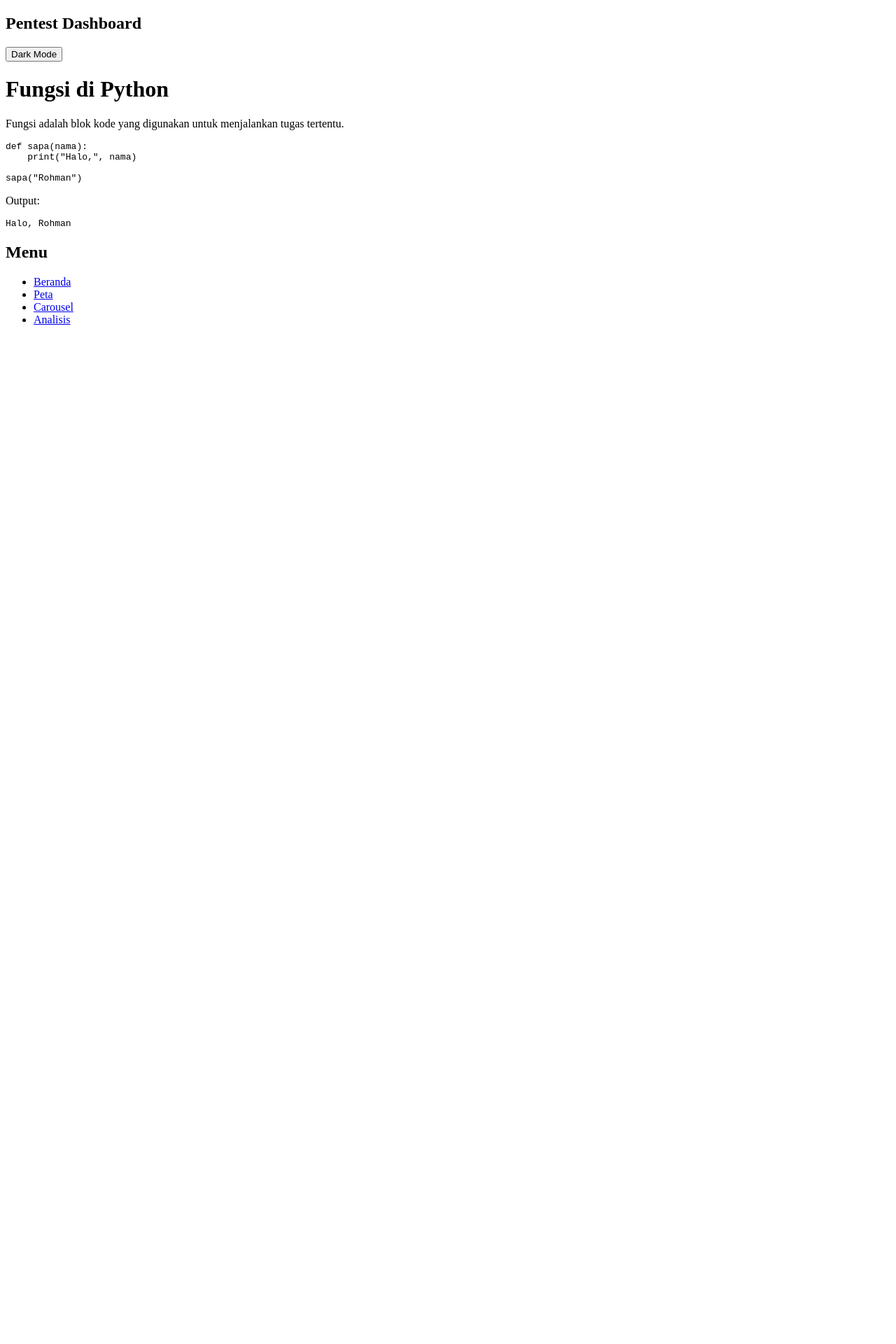
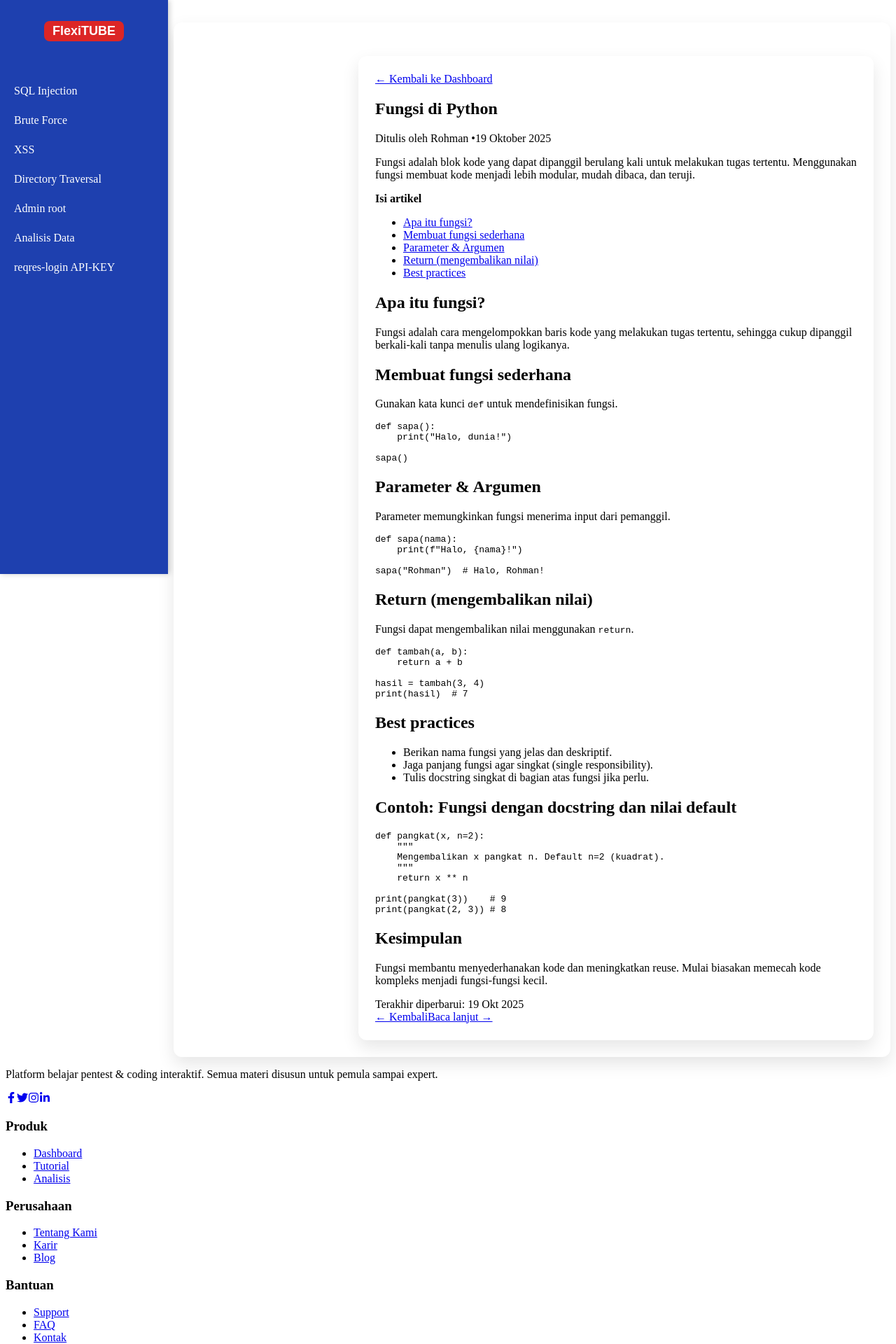
Before and after one commit to rohman35819/FlexiTUBE, a Next.js app: page /python_fungsi in a window 1280 px wide. Shown: the top 1920 px of the page at 70% size. Before the commit the page ends 800 px from the top, so only its background shows below. Built offline with nearby package versions, Linux system fonts and the light colour scheme.

Commit message:
fix: migrate to output export for Netlify

```diff
--- a/app/dashboard/page.tsx
+++ b/app/dashboard/page.tsx
@@ -97,7 +97,7 @@ const Dashboard: React.FC = () => {
                 <div className="text-xs text-gray-500">Buka artikel ringkasan</div>
               </div>
 
-              <Link href="/dashboard/python-fungsi">
+              <Link href="/python_fungsi">
                 <button className="px-3 py-2 bg-blue-600 text-white rounded hover:bg-blue-700 transition">
                   Baca: Fungsi
                 </button>
--- a/app/layout.tsx
+++ b/app/layout.tsx
@@ -1,34 +1,85 @@
 'use client';
-
 import { useState } from 'react';
+import { FaFacebookF, FaTwitter, FaInstagram, FaLinkedinIn } from 'react-icons/fa';
 
 export default function RootLayout({ children }: { children: React.ReactNode }) {
   const [darkMode, setDarkMode] = useState(false);
 
   return (
     <html lang="en">
-      <body className={`${darkMode ? 'dark' : ''} min-h-screen bg-gray-50 dark:bg-gray-900 transition-colors duration-500`}>
-        <nav className="flex justify-between items-center p-4 bg-yellow-400 dark:bg-yellow-600 shadow-lg">
-          <h1 className="text-2xl font-bold text-gray-900 dark:text-gray-100">Pentest Dashboard</h1>
-          <button
-            onClick={() => setDarkMode(!darkMode)}
-            className="bg-white dark:bg-gray-800 text-yellow-600 dark:text-yellow-300 px-4 py-2 rounded-lg shadow hover:brightness-110 transition"
-          >
-            {darkMode ? 'Light Mode' : 'Dark Mode'}
-          </button>
-        </nav>
-        <div className="flex">
-          <main className="flex-1 p-8 text-gray-900 dark:text-gray-100">{children}</main>
-          <aside className="w-72 bg-yellow-50 dark:bg-yellow-900 border-l border-yellow-300 dark:border-yellow-700 p-6 space-y-6">
-            <h2 className="text-xl font-semibold text-yellow-800 dark:text-yellow-300 mb-4">Menu</h2>
-            <ul className="flex flex-col gap-4 text-yellow-700 dark:text-yellow-400">
-              <li><a href="#" className="hover:underline hover:text-yellow-900 dark:hover:text-yellow-200 transition">Beranda</a></li>
-              <li><a href="#" className="hover:underline hover:text-yellow-900 dark:hover:text-yellow-200 transition">Peta</a></li>
-              <li><a href="#" className="hover:underline hover:text-yellow-900 dark:hover:text-yellow-200 transition">Carousel</a></li>
-              <li><a href="#" className="hover:underline hover:text-yellow-900 dark:hover:text-yellow-200 transition">Analisis</a></li>
-            </ul>
-          </aside>
-        </div>
+      <body className={`${darkMode ? 'dark' : ''} flex flex-col min-h-screen bg-gray-50 dark:bg-gray-900 transition-colors`}>
+
+        {/* Konten utama */}
+        <main className="flex-1 p-6 max-w-7xl mx-auto w-full">
+          {children}
+        </main>
+
+        {/* Footer */}
+        <footer className="bg-gray-100 dark:bg-gray-800 border-t border-gray-300 dark:border-gray-700 mt-auto">
+          <div className="max-w-7xl mx-auto px-6 py-8 flex flex-col md:flex-row md:justify-between md:items-start gap-y-6 md:gap-y-0">
+
+            {/* Kolom 1: Logo & deskripsi + social */}
+            <div className="md:w-1/3 text-center md:text-left">
+              <p className="text-sm text-gray-600 dark:text-gray-300">
+                Platform belajar pentest & coding interaktif. Semua materi disusun untuk pemula sampai expert.
+              </p>
+              <div className="flex justify-center md:justify-start gap-3 mt-4">
+                <a href="#" className="text-gray-600 dark:text-gray-300 hover:text-yellow-500 transition"><FaFacebookF /></a>
+                <a href="#" className="text-gray-600 dark:text-gray-300 hover:text-yellow-500 transition"><FaTwitter /></a>
+                <a href="#" className="text-gray-600 dark:text-gray-300 hover:text-yellow-500 transition"><FaInstagram /></a>
+                <a href="#" className="text-gray-600 dark:text-gray-300 hover:text-yellow-500 transition"><FaLinkedinIn /></a>
+              </div>
+            </div>
+
+            {/* Kolom 2: Links (horizontal desktop, vertical mobile) */}
+            <div className="md:w-2/3 flex flex-col md:flex-row justify-between gap-y-6 md:gap-y-0 md:gap-x-8 text-center md:text-left">
+
+              <div>
+                <h3 className="font-semibold text-gray-800 dark:text-gray-200 mb-2">Produk</h3>
+                <ul className="space-y-1 text-sm text-gray-600 dark:text-gray-300">
+                  <li><a href="#" className="hover:text-yellow-500 transition">Dashboard</a></li>
+                  <li><a href="#" className="hover:text-yellow-500 transition">Tutorial</a></li>
+                  <li><a href="#" className="hover:text-yellow-500 transition">Analisis</a></li>
+                </ul>
+              </div>
+
+              <div>
+                <h3 className="font-semibold text-gray-800 dark:text-gray-200 mb-2">Perusahaan</h3>
+                <ul className="space-y-1 text-sm text-gray-600 dark:text-gray-300">
+                  <li><a href="#" className="hover:text-yellow-500 transition">Tentang Kami</a></li>
+                  <li><a href="#" className="hover:text-yellow-500 transition">Karir</a></li>
+                  <li><a href="#" className="hover:text-yellow-500 transition">Blog</a></li>
+                </ul>
+              </div>
+
+              <div>
+                <h3 className="font-semibold text-gray-800 dark:text-gray-200 mb-2">Bantuan</h3>
+                <ul className="space-y-1 text-sm text-gray-600 dark:text-gray-400">
+                  <li><a href="#" className="hover:text-yellow-500 transition">Support</a></li>
+                  <li><a href="#" className="hover:text-yellow-500 transition">FAQ</a></li>
+                  <li><a href="#" className="hover:text-yellow-500 transition">Kontak</a></li>
+                </ul>
+              </div>
+
+              <div>
+                <h3 className="font-semibold text-gray-800 dark:text-gray-200 mb-2">Legal</h3>
+                <ul className="space-y-1 text-sm text-gray-600 dark:text-gray-300">
+                  <li><a href="#" className="hover:text-yellow-500 transition">Privasi</a></li>
+                  <li><a href="#" className="hover:text-yellow-500 transition">Syarat & Ketentuan</a></li>
+                  <li><a href="#" className="hover:text-yellow-500 transition">Cookie Policy</a></li>
+                </ul>
+              </div>
+
+            </div>
+          </div>
+
+          {/* Bottom line */}
+          <div className="border-t border-gray-300 dark:border-gray-700 mt-6">
+            <div className="max-w-7xl mx-auto px-6 py-4 text-center text-sm text-gray-600 dark:text-gray-300">
+              &copy; 2025 FlexiTUBE. Semua hak dilindungi.
+            </div>
+          </div>
+        </footer>
       </body>
     </html>
   );
--- /dev/null
+++ b/app/python_fungsi/PythonFungsiClient.tsx
@@ -0,0 +1,133 @@
+"use client"; // 🟢 Tambahkan ini di baris pertama
+
+import Link from "next/link";
+import React from "react";
+import Sidebar from "@/components/Sidebar";
+import LayoutWrapper from "@/components/LayoutWrapper";
+
+export const metadata = {
+  title: "Fungsi di Python — FlexiTUBE",
+  description: "Pengantar lengkap: apa itu fungsi di Python, parameter, return, contoh, dan best practice.",
+};
+
+export default function PythonFungsiPage() {
+  const [collapsed, setCollapsed] = React.useState(false);
+  const toggleSidebar = () => setCollapsed((prev) => !prev);
+
+  return (
+    <div className="flex min-h-screen">
+      {/* Sidebar */}
+      <Sidebar collapsed={collapsed} toggleSidebar={toggleSidebar} />
+
+      {/* Konten utama */}
+      <LayoutWrapper collapsed={collapsed}>
+        <article className="max-w-3xl mx-auto bg-white p-8 rounded-2xl shadow">
+          {/* Header */}
+          <header className="mb-6">
+            <Link href="/dashboard" className="text-sm text-blue-600 hover:underline">
+              ← Kembali ke Dashboard
+            </Link>
+
+            <h1 className="mt-3 text-4xl font-bold text-gray-900">Fungsi di Python</h1>
+
+            <div className="mt-3 text-sm text-gray-500">
+              Ditulis oleh <span className="font-medium">Rohman</span> •
+              <time dateTime="2025-10-19" className="ml-1">
+                19 Oktober 2025
+              </time>
+            </div>
+          </header>
+
+          {/* Isi Artikel */}
+          <section className="prose prose-lg max-w-none mb-6">
+            <p>
+              Fungsi adalah blok kode yang dapat dipanggil berulang kali untuk melakukan tugas tertentu.
+              Menggunakan fungsi membuat kode menjadi lebih modular, mudah dibaca, dan teruji.
+            </p>
+
+            <nav className="my-4 p-4 bg-gray-50 rounded">
+              <strong>Isi artikel</strong>
+              <ul className="mt-2 list-disc ml-5 text-sm text-gray-700">
+                <li><a href="#apa-fungsi">Apa itu fungsi?</a></li>
+                <li><a href="#membuat-fungsi">Membuat fungsi sederhana</a></li>
+                <li><a href="#parameter-dan-argumen">Parameter & Argumen</a></li>
+                <li><a href="#return">Return (mengembalikan nilai)</a></li>
+                <li><a href="#best-practices">Best practices</a></li>
+              </ul>
+            </nav>
+
+            <h2 id="apa-fungsi">Apa itu fungsi?</h2>
+            <p>
+              Fungsi adalah cara mengelompokkan baris kode yang melakukan tugas tertentu, sehingga cukup dipanggil berkali-kali
+              tanpa menulis ulang logikanya.
+            </p>
+
+            <h2 id="membuat-fungsi">Membuat fungsi sederhana</h2>
+            <p>Gunakan kata kunci <code>def</code> untuk mendefinisikan fungsi.</p>
+
+            <pre className="bg-gray-900 text-gray-100 p-4 rounded overflow-x-auto">
+              <code>{`def sapa():
+    print("Halo, dunia!")
+
+sapa()`}</code>
+            </pre>
+
+            <h2 id="parameter-dan-argumen">Parameter & Argumen</h2>
+            <p>Parameter memungkinkan fungsi menerima input dari pemanggil.</p>
+
+            <pre className="bg-gray-900 text-gray-100 p-4 rounded overflow-x-auto">
+              <code>{`def sapa(nama):
+    print(f"Halo, {nama}!")
+
+sapa("Rohman")  # Halo, Rohman!`}</code>
+            </pre>
+
+            <h2 id="return">Return (mengembalikan nilai)</h2>
+            <p>Fungsi dapat mengembalikan nilai menggunakan <code>return</code>.</p>
+
+            <pre className="bg-gray-900 text-gray-100 p-4 rounded overflow-x-auto">
+              <code>{`def tambah(a, b):
+    return a + b
+
+hasil = tambah(3, 4)
+print(hasil)  # 7`}</code>
+            </pre>
+
+            <h2 id="best-practices">Best practices</h2>
+            <ul>
+              <li>Berikan nama fungsi yang jelas dan deskriptif.</li>
+              <li>Jaga panjang fungsi agar singkat (single responsibility).</li>
+              <li>Tulis docstring singkat di bagian atas fungsi jika perlu.</li>
+            </ul>
+
+            <h2 id="contoh-lanjutan">Contoh: Fungsi dengan docstring dan nilai default</h2>
+            <pre className="bg-gray-900 text-gray-100 p-4 rounded overflow-x-auto">
+              <code>{`def pangkat(x, n=2):
+    """
+    Mengembalikan x pangkat n. Default n=2 (kuadrat).
+    """
+    return x ** n
+
+print(pangkat(3))    # 9
+print(pangkat(2, 3)) # 8`}</code>
+            </pre>
+
+            <h2 id="kesimpulan">Kesimpulan</h2>
+            <p>
+              Fungsi membantu menyederhanakan kode dan meningkatkan reuse. Mulai biasakan memecah kode kompleks menjadi fungsi-fungsi kecil.
+            </p>
+          </section>
+
+          {/* Footer */}
+          <footer className="mt-8 border-t pt-4 flex items-center justify-between">
+            <div className="text-sm text-gray-600">Terakhir diperbarui: 19 Okt 2025</div>
+            <div>
+              <Link href="/dashboard" className="inline-block text-blue-600 hover:underline mr-4">← Kembali</Link>
+              <Link href="/dashboard/python-parameter" className="inline-block text-blue-600 hover:underline">Baca lanjut →</Link>
+            </div>
+          </footer>
+        </article>
+      </LayoutWrapper>
+    </div>
+  );
+}
--- a/app/python_fungsi/page.tsx
+++ b/app/python_fungsi/page.tsx
@@ -1,33 +1,15 @@
-// app/python_fungsi/page.tsx
-'use client';
+import LayoutWrapper from "@/components/LayoutWrapper";
+import PythonFungsiClient from "./PythonFungsiClient";
 
-import React from 'react';
-
-const PythonFungsiPage: React.FC = () => {
-  return (
-    <div className="p-8">
-      <h1 className="text-3xl font-bold mb-4">Fungsi di Python</h1>
-      <p className="text-gray-700 mb-2">
-        Fungsi adalah blok kode yang digunakan untuk menjalankan tugas tertentu.
-      </p>
-
-      <pre className="bg-gray-900 text-white p-4 rounded-lg mt-4 overflow-x-auto">
-        {`def sapa(nama):
-    print("Halo,", nama)
-
-sapa("Rohman")`}
-      </pre>
-
-      <p className="text-gray-700 mt-4">
-        Output:
-      </p>
-
-      <pre className="bg-gray-800 text-green-400 p-3 rounded">
-        {`Halo, Rohman`}
-      </pre>
-    </div>
-  );
+export const metadata = {
+  title: "Fungsi di Python — FlexiTUBE",
+  description: "Pengantar lengkap: apa itu fungsi di Python, parameter, return, contoh, dan best practice.",
 };
 
-// ⬇️ Bagian ini WAJIB ada
-export default PythonFungsiPage;
+export default function FungsiPage() {
+  return (
+    <LayoutWrapper>
+      <PythonFungsiClient />
+    </LayoutWrapper>
+  );
+}
--- a/components/LayoutWrapper.tsx
+++ b/components/LayoutWrapper.tsx
@@ -1,31 +1,58 @@
 'use client';
-
 import React from 'react';
 
 type LayoutWrapperProps = {
   collapsed?: boolean;
   children: React.ReactNode;
+  footer?: React.ReactNode;
 };
 
-const LayoutWrapper: React.FC<LayoutWrapperProps> = ({ collapsed = false, children }) => {
+const LayoutWrapper: React.FC<LayoutWrapperProps> = ({ collapsed = false, children, footer }) => {
   const marginLeft = collapsed ? '60px' : '240px';
 
   return (
+    <div
+      style={{
+        display: 'flex',
+        flexDirection: 'column',
+        minHeight: '100vh',
+        marginLeft,
+        transition: 'margin-left 0.3s ease',
+      }}
+    >
       <main
         style={{
-        marginLeft,
-        transition: 'margin-left 0.3s ease',
+          flex: 1,
           padding: '24px',
           backgroundColor: 'white',
           borderRadius: '12px',
           boxShadow: '0 10px 25px rgba(0, 0, 0, 0.1)',
-        minHeight: '90vh',
           marginTop: '24px',
-        marginBottom: '24px',
         }}
       >
         {children}
       </main>
+
+      {footer && (
+        <footer
+          style={{
+            marginTop: 'auto',
+            padding: '12px 24px',
+            background: '#f3f3f3',
+            borderRadius: '12px',
+            marginBottom: '24px',
+            display: 'flex',
+            flexDirection: 'row', // penting: horizontal
+            justifyContent: 'space-between', // kiri-kanan
+            alignItems: 'center', // rata tengah vertikal
+            flexWrap: 'wrap', // supaya responsif
+            gap: '16px', // jarak antar elemen
+          }}
+        >
+          {footer}
+        </footer>
+      )}
+    </div>
   );
 };
 
```
Also changed, not shown: components/ChartSection.tsx (deleted, +0 -32 lines), 1 other file (tests, documents, lock files or other folders). Lines whose indentation alone changed are shown as unchanged.
